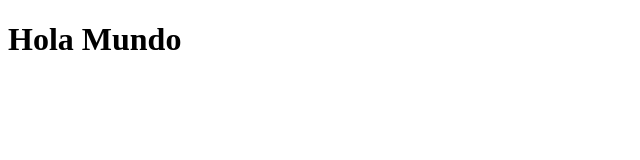
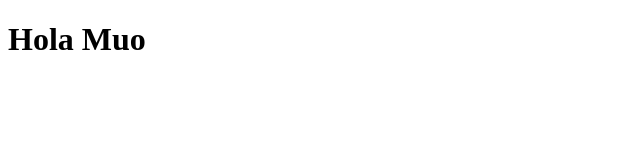
Before and after one commit to OctavioPalaciosLopez/Clase_18, a website: page public/index.html in a window 1280 px wide. Shown: the full height of the page, 0-640 px from the left. Drawn offline with Linux system fonts and the light colour scheme.

Commit message:
Avtividad 2

```diff
--- a/public/index.html
+++ b/public/index.html
@@ -7,6 +7,6 @@
     <title>Document</title>
 </head>
 <body>
-    <h1> Hola Mundo </h1>
+    <h1> Hola Muo </h1>
 </body>
 </html>
```
Also changed, not shown: package.json (added, +23 -0 lines), 2 other files.
